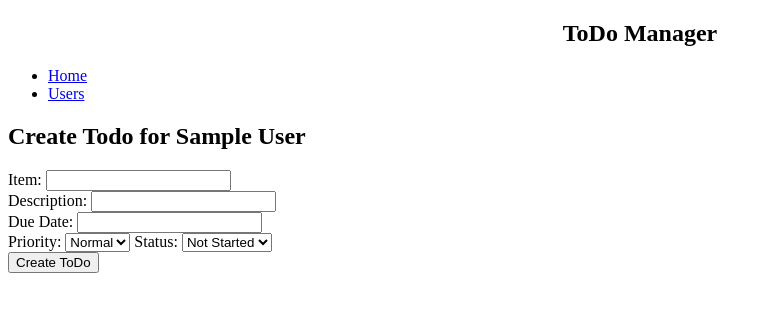
After one commit to guymandev/todo-manager, a Node server app: page /todos/new/600000000000000000000001 in a window 1280 px wide. The commit adds this page. Shown: the top 312 px of the page, without its empty margins (0-772 px from the left). Run offline with Node 20, Linux system fonts and the light colour scheme; tables that the repository leaves empty hold one stand-in row (values such as "Sample post"); some libraries are stand-ins or nearby versions.

Commit message:
Created new-form.ejs for Todos. Tested successfully.

```diff
--- a/controllers/todos.js
+++ b/controllers/todos.js
@@ -16,7 +16,12 @@ const db = require('../models');
 /* Routes
 --------------------------------------------------------------- */
 
-
+// New Route: GET localhost:3000/todos/new/:userId
+router.get('/new/:userId', (req, res) => {
+    db.User.findById(req.params.userId)
+        // .then(res.send('About to add todo for user ' + req.params.userId));
+        .then(user => res.render('todos/new-form', { user: user }))
+});
 
 // Create Route (POST/Create):
 // POST localhost:3000/reviews/create
@@ -29,8 +34,8 @@ router.post('/create/:userId', (req, res) => {
         { $push: { todos: req.body } },
         { new: true }
     )
-        // .then(user => res.redirect('/users/' + req.params.wandId));
-        .then(user => res.send('New Todo created for User ' + req.params.userId));
+        .then(user => res.redirect('/users/' + req.params.userId));
+        // .then(user => res.send('New Todo created for User ' + req.params.userId));
 });
 
 
--- /dev/null
+++ b/views/todos/new-form.ejs
@@ -0,0 +1,47 @@
+<!DOCTYPE html>
+<html lang="en">
+
+<head>
+    <%- include('../partials/head.ejs', {title: 'Create Todo'}) %>
+    <link rel="stylesheet" href="/styles/todo-details.css">
+</head>
+
+<body>
+
+    <%- include('../partials/nav.ejs') %>
+    <h2>Create Todo for <%= user.name %></h2>
+
+    <form method="POST" action="/todos/create/<%= user._id %>">
+        <!-- Item input -->
+        <label for="item">Item:</label>
+        <input type="text" id="item" name="item" required>
+        <br>
+        <!-- Description input -->
+        <label for="description">Description:</label>
+        <input type="text" id="description" name="description">
+        <br>
+        <!-- DueDate input -->
+        <label for="dueDate">Due Date:</label>
+        <input type="text" id="dueDate" name="dueDate">
+        <br>
+        <!-- Priority input -->
+        <label for="priority">Priority:</label>
+        <select name="priority" id="priority">
+            <option value="High">High</option>
+            <option value="Normal" selected>Normal</option>
+            <option value="Low">Low</option>
+        </select>
+        <!-- Status input -->
+        <label for="status">Status:</label>
+        <select name="status" id="status">
+            <option value="Not Started" selected>Not Started</option>
+            <option value="In progress">In progress</option>
+            <option value="Done">Done</option>
+        </select>
+        <br>
+        <input type="submit" value="Create ToDo">
+    </form>
+
+</body>
+
+</html>
--- a/views/users/new-form.ejs
+++ b/views/users/new-form.ejs
@@ -2,7 +2,7 @@
 <html lang="en">
 
 <head>
-    <%- include('../partials/head.ejs', {title: 'Users'}) %>
+    <%- include('../partials/head.ejs', {title: 'New User'}) %>
     <link rel="stylesheet" href="/styles/user-details.css">
 </head>
 
@@ -30,7 +30,7 @@
         <br>
         <!-- Email input -->
         <label for="email">Email:</label>
-        <input type="text" id="email" name="email">
+        <input type="email" id="email" name="email">
         <br>
         <input type="submit" value="Create User">
     </form>
--- a/views/users/user-details.ejs
+++ b/views/users/user-details.ejs
@@ -23,7 +23,7 @@
     <br>
     <div>
         <h2>ToDos</h2>
-        <br>
+        <a href="/todos/new/<%= user._id %>"><h4>Create Todo</h4></a>
         <ul>
             <% for (let todo of user.todos) { %>
                 <li class="todo-item">
--- a/views/users/user-index.ejs
+++ b/views/users/user-index.ejs
@@ -27,7 +27,7 @@
                     <div>
                         <a class="button" href="/users/<%= user._id %>/edit">Edit</a>
                         <form method="POST" action="/users/<%= user._id %>/delete?_method=DELETE">
-                            <input class="button" value="Delete" type="submit"/>
+                            <input type="button" class="button" value="Delete" type="submit"/>
                         </form>
                     </div>
                 </li>
```
Also changed, not shown: public/styles/user-details.css (+16 -0 lines), public/styles/todo-details.css (added).
